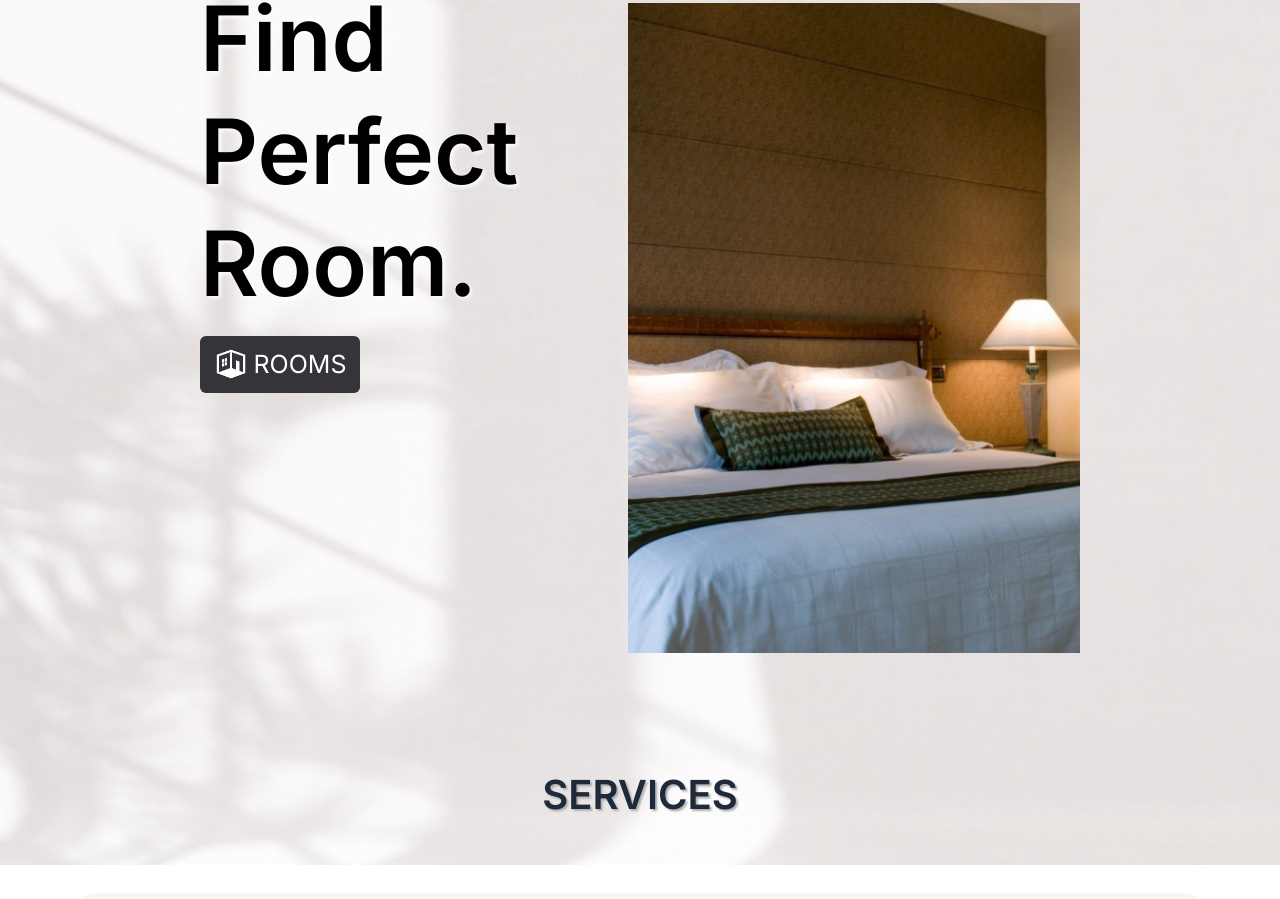
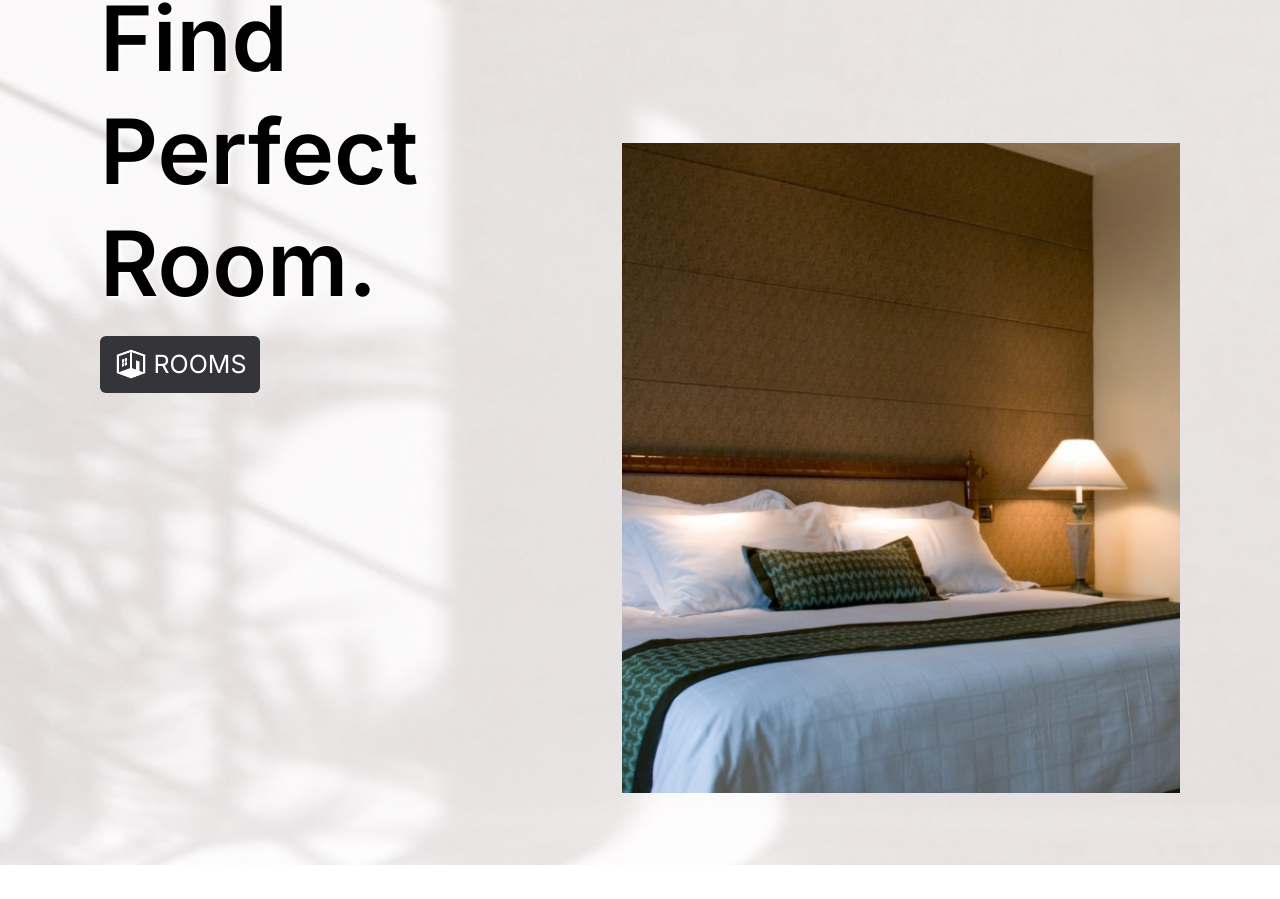
Before and after one commit to rohitkumar893/roomsley, a React (Vite) app: page / in a window 1280 px wide. Shown: the part 215-1114 px from the top of the page. Built offline with nearby package versions, Linux system fonts and the light colour scheme.

Commit message:
improved responsiveness

```diff
--- a/src/App.css
+++ b/src/App.css
@@ -34,7 +34,7 @@ nav{
 }
 
 .services{
-  margin-top: 200px;
+  margin-top: 350px;
   text-shadow: rgba(173, 173, 173, 0.968) 2px 2px 2px;
 }
 
@@ -247,9 +247,9 @@ ul:hover{
 }
 
 
-@media(max-width:1200px){
+@media(max-width:1500px){
   .services{
-    margin-top: 100px;
+    margin-top: 200px;
   }
 
   .padder{
@@ -261,7 +261,7 @@ ul:hover{
 
 @media(max-width:700px){
   .services{
-    margin-top:350px;
+    margin-top:180px;
   }
   .padder{
     padding-left: 40px;
@@ -273,14 +273,15 @@ ul:hover{
   }
 }
 
-@media(min-width:580px){
+@media(max-width:580px){
   .roomimg {
     transform: translateY(30px);
   }
 }
 
-@media(min-width:412px){
-  .roomimg {
-    transform: translateY(-140px);
+
+@media(max-width:780px){
+  .second {
+    transform: translateY(160px);
   }
 }
```
